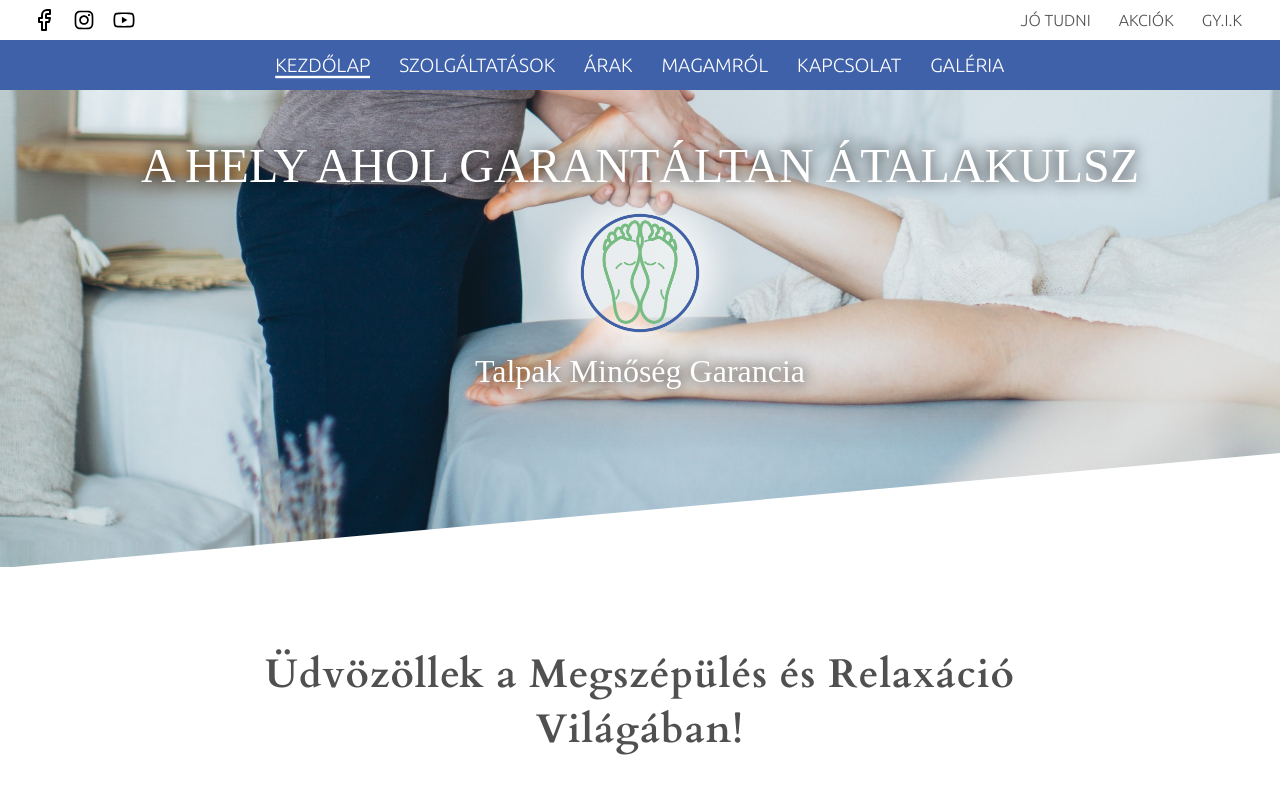
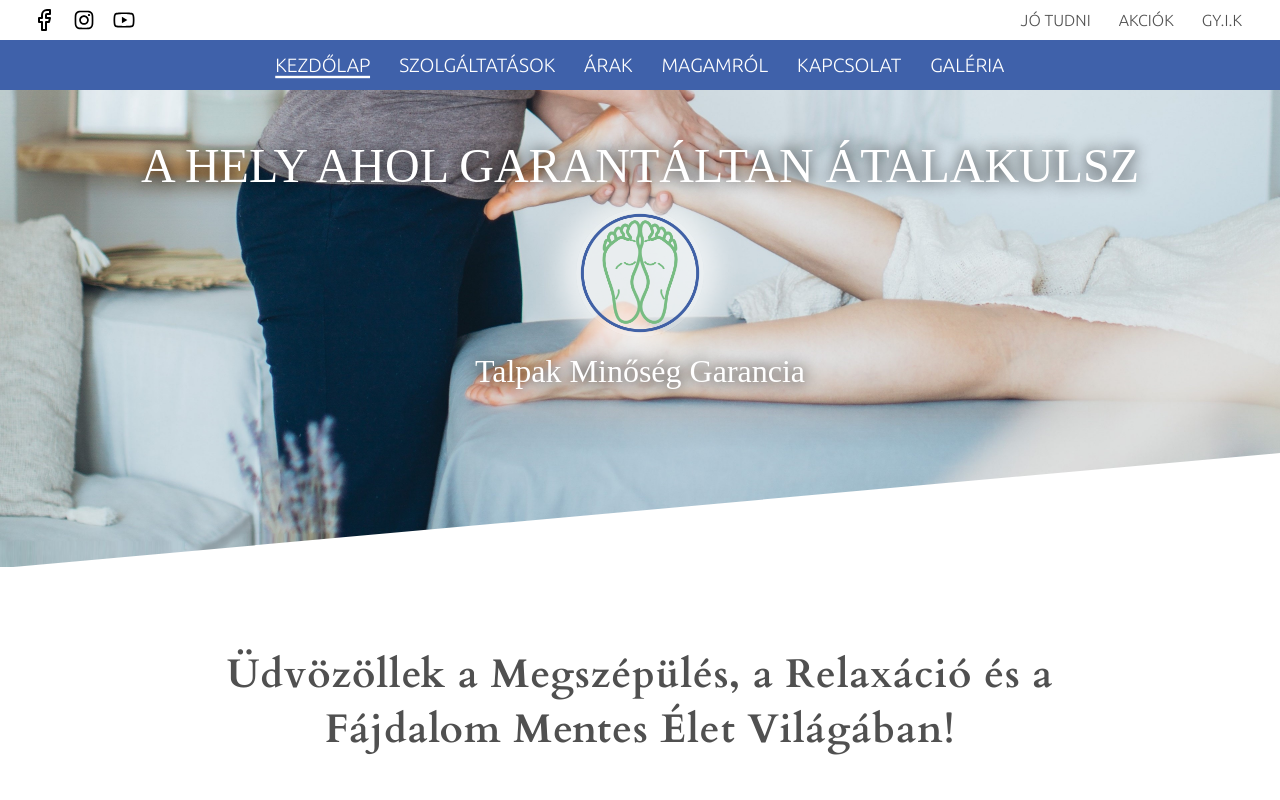
Before and after one commit to Karoly-Git/talpak, a React (Create React App) app: page / in a window 1280 px wide. Shown: the top 800 px of the page. Built offline with nearby package versions, Linux system fonts and the light colour scheme.

Commit message:
Slogan update.

```diff
--- a/src/components/pages/Kezdolap.jsx
+++ b/src/components/pages/Kezdolap.jsx
@@ -63,7 +63,7 @@ export default function Kezdolap() {
                 content={
                     < div className="box" id="introduction" >
                         <h1>
-                            Üdvözöllek a Megszépülés és Relaxáció Világában!
+                            Üdvözöllek a Megszépülés, a Relaxáció és a Fájdalom Mentes Élet Világában!
                         </h1>
                         <p>
                             Nálam garantáltan megtalálod a relaxáció, a szépülés és testi-lelki harmónia felé veztő utat.
```
